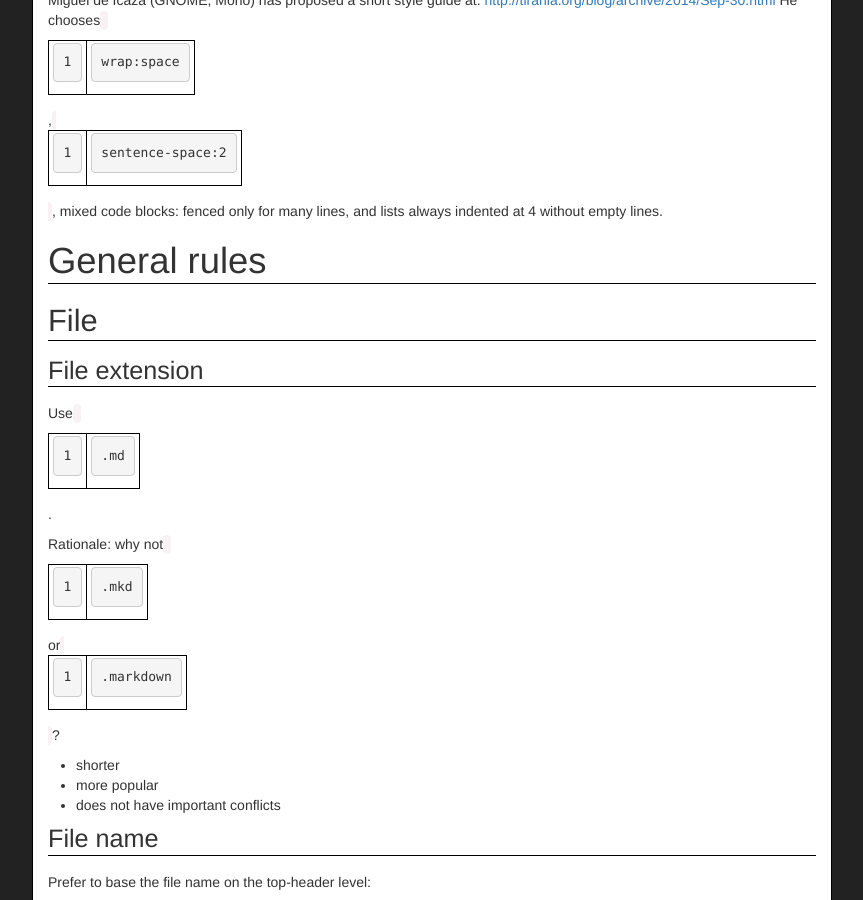
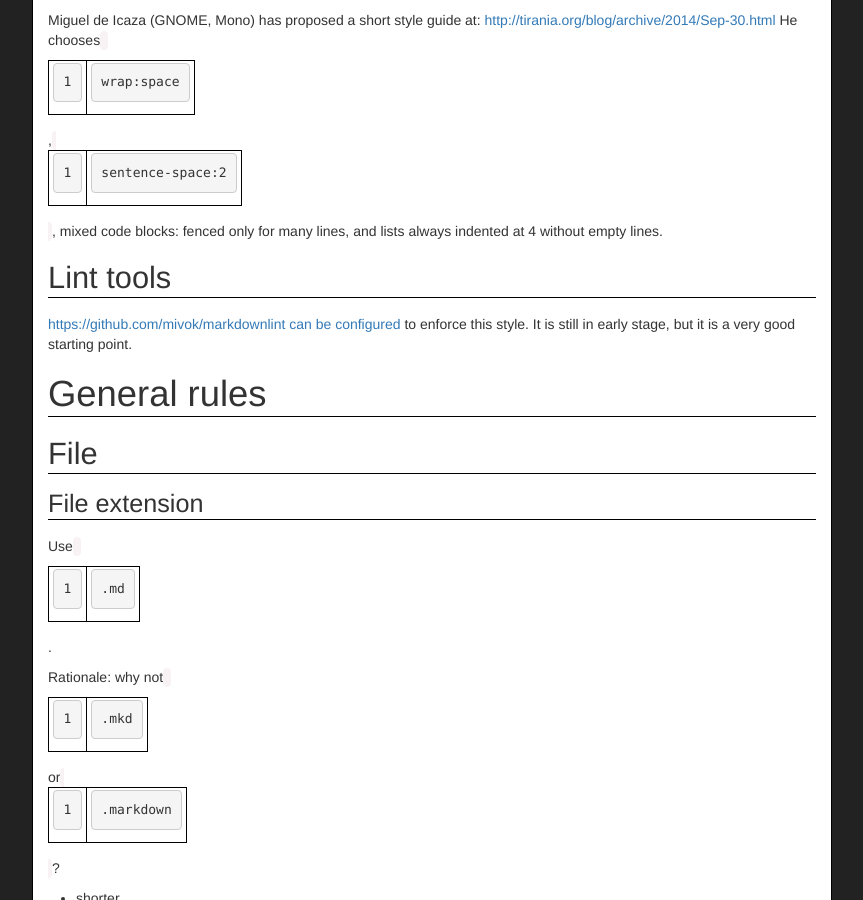
Before and after one commit to cirosantilli/markdown-style-guide, a Jekyll site: the page built from index.md, in a window 1280 px wide and 900 px high, scrolled down 3264 px. Shown: the whole window, without its empty margins (208-1071 px from the left). Built offline with Jekyll 4.4.1, drawn with Linux system fonts in a browser that asks for light colours; nearby versions of some CDN libraries.

Commit message:
Lint tools

```diff
--- a/index.md
+++ b/index.md
@@ -93,6 +93,12 @@ Miguel de Icaza (GNOME, Mono) has proposed a short style guide at:
 <http://tirania.org/blog/archive/2014/Sep-30.html>
 He chooses `wrap:space`, `sentence-space:2`, mixed code blocks:
 fenced only for many lines, and lists always indented at 4 without empty lines.
+
+### Lint tools
+
+<https://github.com/mivok/markdownlint>
+[can be configured](https://github.com/mivok/markdownlint/blob/c7d3615e8899b68d766fad7c70859b3e62b66704/lib/mdl/styles/cirosantilli.rb)
+to enforce this style. It is still in early stage, but it is a very good starting point.
 
 ## General rules
 
```
